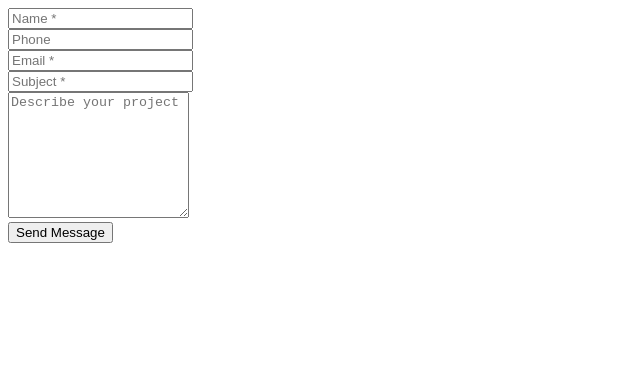
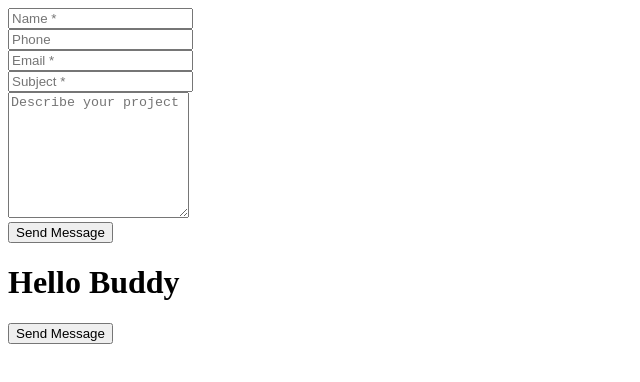
Before and after one commit to AnkushDeveloper/Newhtml001, a plain HTML site: page form_handling.html in a window 1280 px wide. Shown: the whole page, without its empty margins (0-640 px from the left). Drawn offline with Linux system fonts and the light colour scheme.

Commit message:
Add new html file

```diff
--- a/form_handling.html
+++ b/form_handling.html
@@ -27,6 +27,12 @@
   <div class="col-md-12">
     <input type="submit" class="wpcf7-form-control btn btn-deep-pink btn-rounded btn-medium" value="Send Message" name="formSubmit">
   </div>
+
+  <h1>Hello Buddy</h1>
+  <div class="col-md-12">
+    <input type="submit" class="wpcf7-form-control btn btn-deep-pink btn-rounded btn-medium" value="Send Message" name="formSubmit">
+  </div>
+
 </form>
 </body>
 </html>
```
